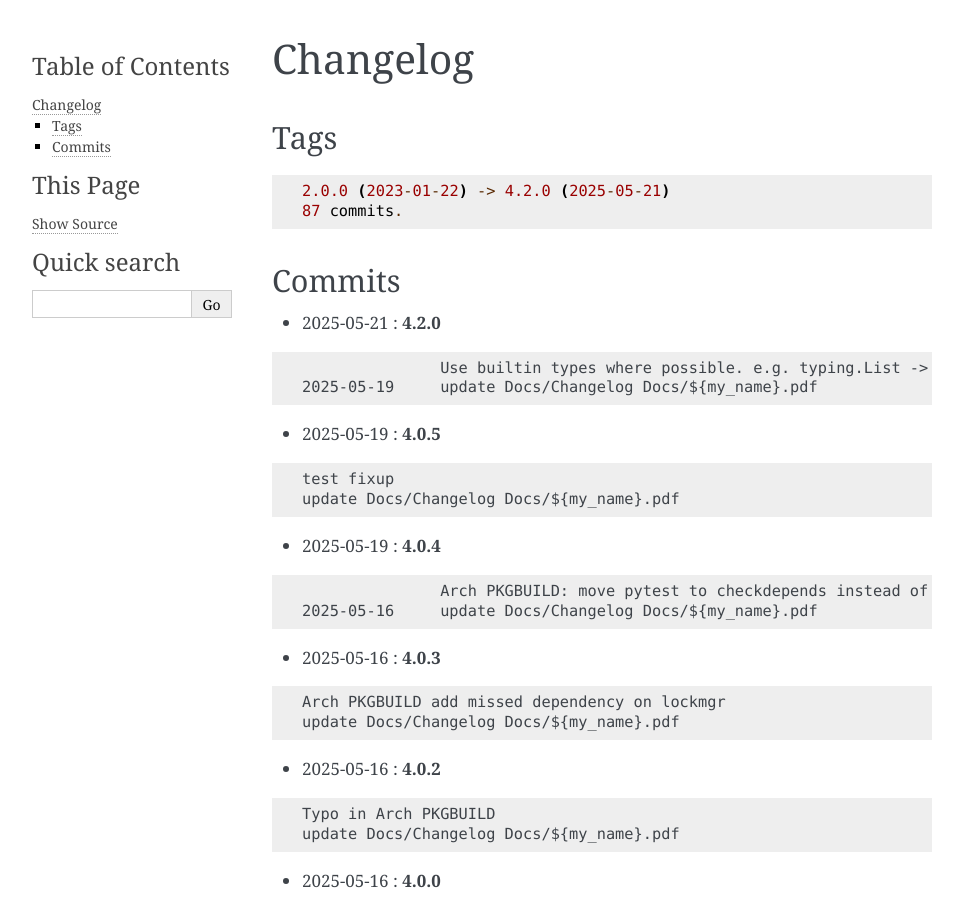
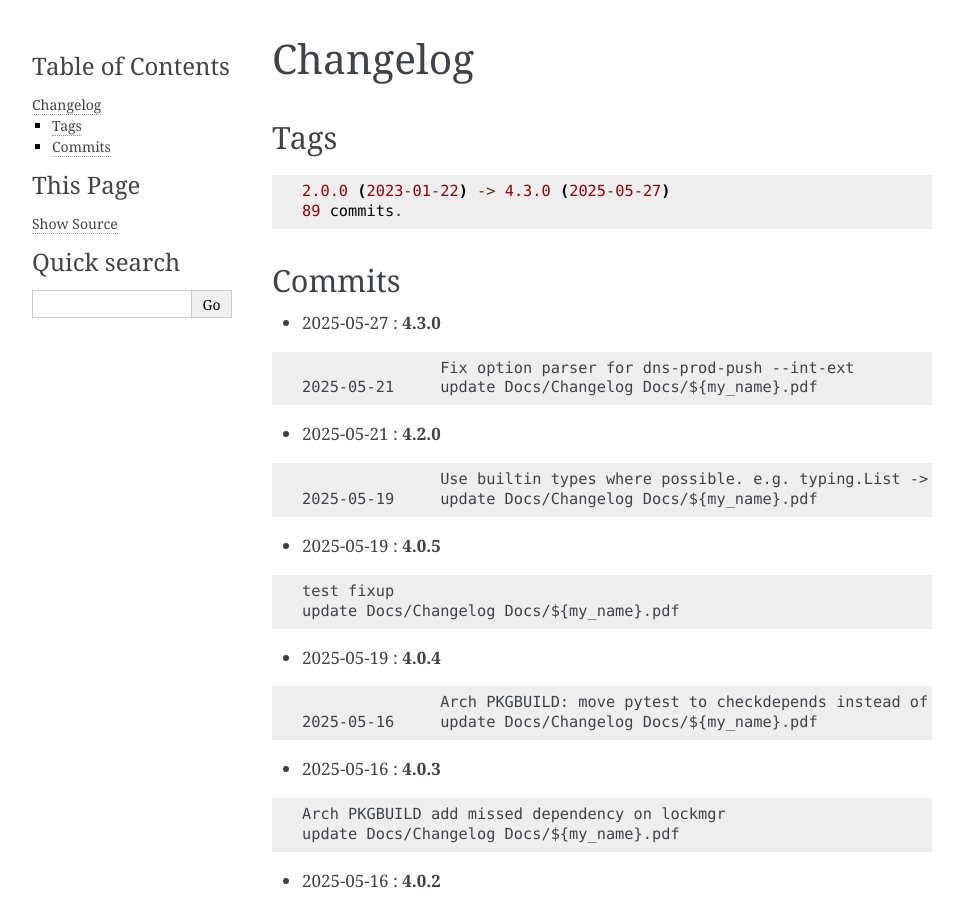
Before and after one commit to gene-git/dns_tools, a Sphinx documentation site: the page built from Docs/Changelog.rst, in a window 1280 px wide and 900 px high. Shown: the whole window, without its empty margins (148-1111 px from the left). Built offline with Sphinx 7.4.7, drawn with Linux system fonts in a browser that asks for light colours; pages that are not in the unit, such as notebooks, are missing from menus.

Commit message:
update Docs/Changelog Docs/${my_name}.pdf

```diff
--- a/Docs/Changelog.rst
+++ b/Docs/Changelog.rst
@@ -7,12 +7,19 @@ Tags
 
 ::
 
-	2.0.0 (2023-01-22) -> 4.2.0 (2025-05-21)
-	87 commits.
+	2.0.0 (2023-01-22) -> 4.3.0 (2025-05-27)
+	89 commits.
 
 Commits
 =======
 
+
+* 2025-05-27  : **4.3.0**
+
+::
+
+                Fix option parser for dns-prod-push --int-ext
+ 2025-05-21     update Docs/Changelog Docs/${my_name}.pdf
 
 * 2025-05-21  : **4.2.0**
 
```
Also changed, not shown: 2 other files.
